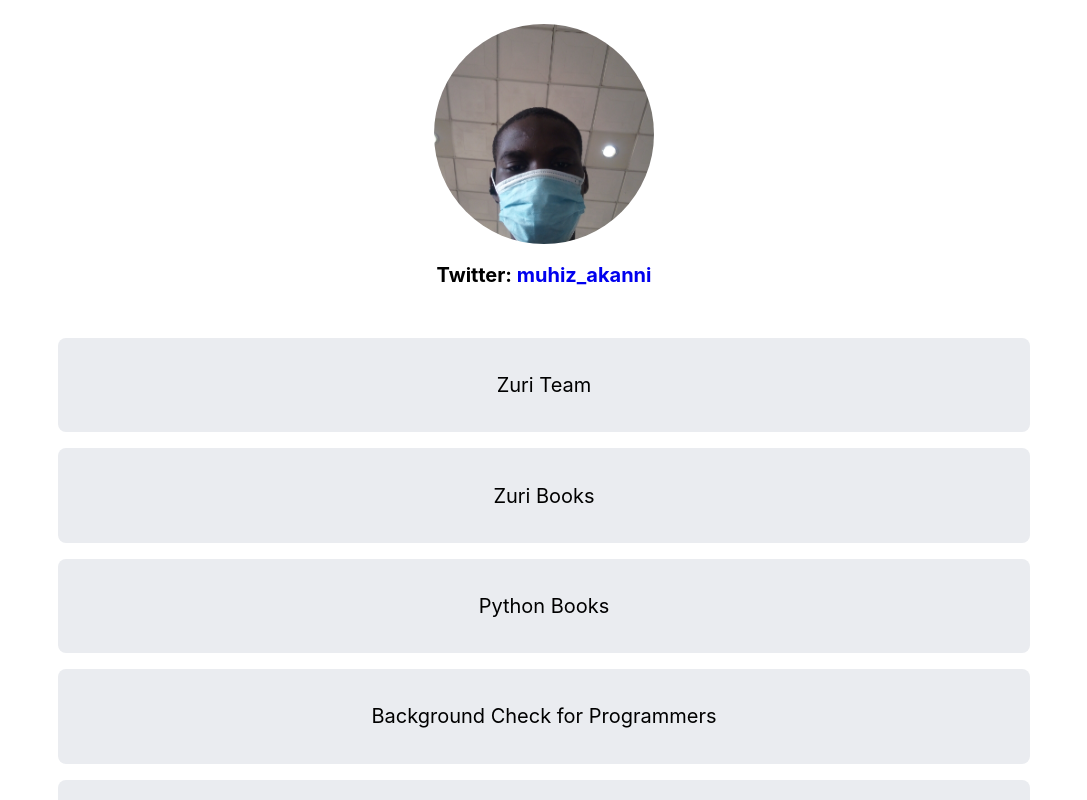
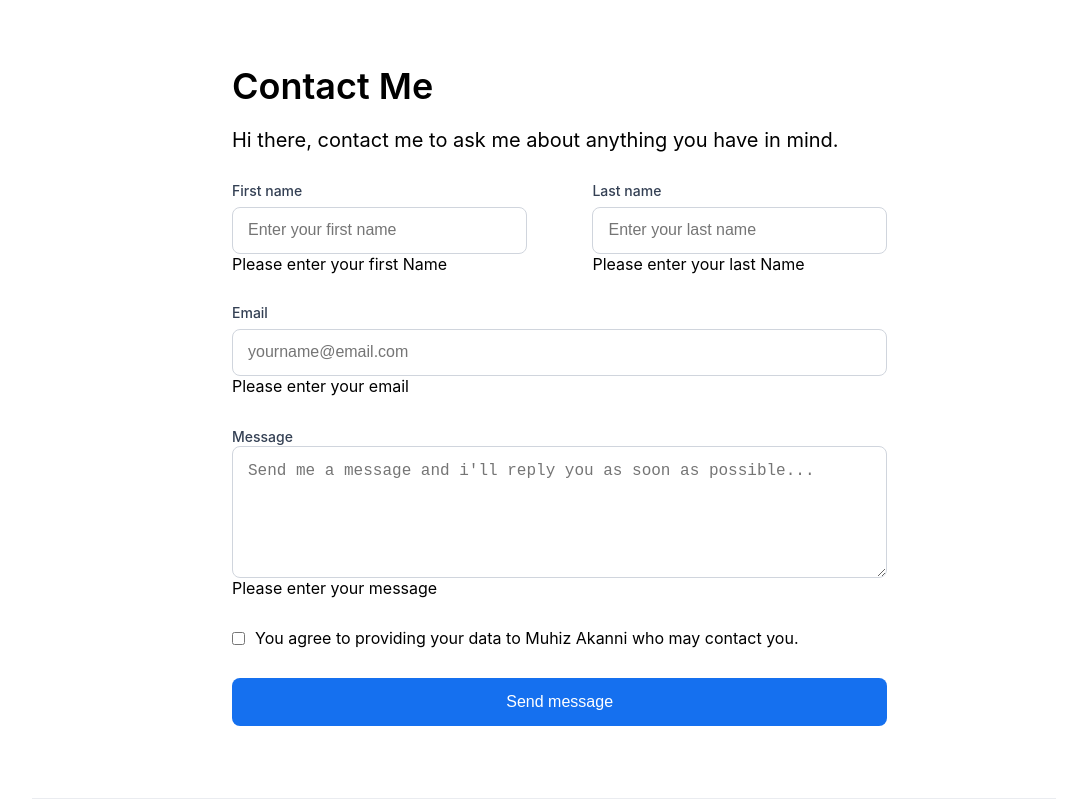
Before and after one commit to muakone/hng-secondTask, a React (Create React App) app: page /contact in a window 1280 px wide. Shown: the top 800 px of the page, without its empty margins (96-1183 px from the left). Built offline with nearby package versions, Linux system fonts and the light colour scheme.

Commit message:
feat: finished with the ui design

```diff
--- a/src/App.css
+++ b/src/App.css
@@ -23,7 +23,7 @@
   width: 220px;
   height: 220px;
   border-radius: 50%;
-  object-fit:cover;
+  object-fit: cover;
 }
 
 #profile p {
@@ -76,6 +76,101 @@
   height: 50px;
 }
 
+/*Contact page*/
+#contact-me {
+  width: 80%;
+  display: flex;
+  margin: 40px auto 40px 200px;
+  flex-direction: column;
+  justify-content: center;
+}
+#contact-me h2 {
+  font-weight: 600;
+  font-size: 36px;
+}
+ .contact-me__para {
+  font-weight: 400;
+  font-size: 20px;
+  margin: 20px 0 30px 0;
+}
+form {
+  display: grid;
+  gap: 30px;
+}
+label {
+  font-weight: 500;
+  font-size: 14px;
+  margin-bottom: 8px;
+  color: #344054;
+}
+.name {
+  display: flex;
+  justify-content: space-between;
+  width: 80%;
+}
+.fname,
+.lname {
+  width: 45%;
+  display: flex;
+  flex-direction: column;
+}
+.email-div {
+  width: 80%;
+  display: flex;
+  flex-direction: column;
+}
+input[type="text"],
+input[type="email"],
+textarea {
+  border-radius: 8px;
+  padding: 15px;
+  border: 1px solid #d0d5dd;
+  outline: none;
+}
+input[type="text"]::placeholder,
+input[type="email"]::placeholder,
+textarea::placeholder {
+  font-size: 16px;
+}
+textarea {
+  width: 80%;
+  height: 132px;
+  display: flex;
+  flex-direction: column;
+}
+input:focus,
+textarea:focus {
+  border-color: #84caff;
+}
+.agreement {
+  display: flex;
+  align-items: center;
+}
+#checkbox {
+  border-radius: 3px;
+  border: 1px solid #d0d5dd;
+  margin-right: 10px;
+}
+.agreement p {
+  font-weight: 400;
+  font-size: 16px;
+}
+#btn__submit {
+  width: 80%;
+  text-align: center;
+  border-radius: 8px;
+  background: #1570ef;
+  padding: 15px 20px;
+  cursor: pointer;
+  border: none;
+  color: white;
+  font-size: 16px;
+}
+
+
+
+
+/*Contact me ends here*/
 #footer {
   display: flex;
   justify-content: space-between;
@@ -91,7 +186,11 @@
   font-weight: 400;
   font-size: 16px;
 }
-
+@media(max-width: 768px) {
+  #contact-me{
+    margin: 40px auto 40px 50px;
+  }
+}
 @media (max-width: 600px) {
   #App {
     width: 90%;
@@ -110,6 +209,20 @@
   #links a {
     font-size: 14px;
   }
+  #contact-me{
+    margin: 40px auto 40px auto;
+  }
+  .name{
+    flex-direction: column;
+    width: 100%;
+    gap: 30px;
+  }
+  .fname,.lname, .email-div, textarea{
+    width: 100%;
+  }
+  #btn__submit {
+    width: 100%;
+  }
   #footer {
     flex-direction: column;
     gap: 2rem;
--- a/src/App.js
+++ b/src/App.js
@@ -1,13 +1,16 @@
 import './App.css';
-import Profile from "./component/Profile";
-import Links from "./component/Links";
 import Footer from "./component/Footer";
+import { Route, Routes } from "react-router-dom"
+import Home from './pages/Home';
+import Contact from './pages/Contact';
 
 function App() {
   return (
     <div id="App">
-      <Profile />
-      <Links />
+      <Routes>
+        <Route path='/' element={<Home />} />
+        <Route path='/contact' element={<Contact />} />
+      </Routes>
       <Footer />
     </div>
   );
--- a/src/component/Links.jsx
+++ b/src/component/Links.jsx
@@ -1,6 +1,7 @@
 import React from "react";
 import Github from "../images/github.svg";
 import Slack from "../images/slack.svg";
+import { Link } from "react-router-dom"
 
 const Links = () => {
   return (
@@ -46,6 +47,7 @@ const Links = () => {
         >
           Buy free design books from zuri
         </a>
+        <Link to="/contact" id="contact">Contact Me</Link>
       </div>
       <div id="icons">
         <img src={Slack} alt="slack-icon" />
--- a/src/index.js
+++ b/src/index.js
@@ -3,11 +3,14 @@ import ReactDOM from 'react-dom/client';
 import './index.css';
 import App from './App';
 import reportWebVitals from './reportWebVitals';
+import { BrowserRouter } from 'react-router-dom';
 
 const root = ReactDOM.createRoot(document.getElementById('root'));
 root.render(
   <React.StrictMode>
+    <BrowserRouter>
     <App />
+    </BrowserRouter>
   </React.StrictMode>
 );
 
--- a/src/pages/Contact.jsx
+++ b/src/pages/Contact.jsx
@@ -0,0 +1,91 @@
+import React, { useState } from "react";
+
+const Contact = () => {
+  const name = "Muhiz Akanni";
+  const [fnameRef, setFnameRef] = useState("");
+  const [lnameRef, setLnameRef] = useState("");
+  const [emailRef, setEmailRef] = useState("");
+  const [textareaRef, setTextareaRef] = useState("");
+  const handleSubmit = (e) => {
+    e.preventDefault();
+    console.log(fnameRef, lnameRef, emailRef, textareaRef);
+  };
+  return (
+    <div id="contact-me">
+      <h2>Contact Me</h2>
+      <p className="contact-me__para">
+        Hi there, contact me to ask me about anything you have in mind.
+      </p>
+      <form>
+        <div className="name">
+          <div className="fname">
+            <label>First name</label>
+            <input
+              type="text"
+              name="fname"
+              id="first_name"
+              placeholder="Enter your first name"
+              value={fnameRef}
+              onChange={(e) => setFnameRef(e.target.value)}
+              required
+            />
+            <p className="error" id="error__fname">
+              Please enter your first Name
+            </p>
+          </div>
+          <div className="lname">
+            <label>Last name</label>
+            <input
+              type="text"
+              name="lname"
+              id="last_name"
+              placeholder="Enter your last name"
+              value={lnameRef}
+              onChange={(e) => setLnameRef(e.target.value)}
+              required
+            />
+            <p className="error" id="error__lname">
+              Please enter your last Name
+            </p>
+          </div>
+        </div>
+        <div className="email-div">
+          <label>Email</label>
+          <input
+            type="email"
+            id="email"
+            placeholder="yourname@email.com"
+            value={emailRef}
+            onChange={(e) => setEmailRef(e.target.value)}
+            required
+          />
+          <p className="error" id="error__email">
+            Please enter your email
+          </p>
+        </div>
+        <div className="textarea">
+          <label>Message</label>
+          <textarea
+            id="message"
+            placeholder="Send me a message and i'll reply you as soon as possible... "
+            value={textareaRef}
+            onChange={(e) => setTextareaRef(e.target.value)}
+            required
+          />
+          <p className="error" id="error__message">
+            Please enter your message
+          </p>
+        </div>
+        <div className="agreement">
+          <input type="checkbox" id="checkbox" required />
+          <p>You agree to providing your data to {name} who may contact you.</p>
+        </div>
+        <button id="btn__submit" onClick={(e) => handleSubmit(e)}>
+          Send message
+        </button>
+      </form>
+    </div>
+  );
+};
+
+export default Contact;
--- a/src/pages/Home.jsx
+++ b/src/pages/Home.jsx
@@ -0,0 +1,14 @@
+import React from 'react'
+import Links from '../component/Links'
+import Profile from '../component/Profile'
+
+const Home = () => {
+  return (
+    <>
+    <Profile />
+    <Links />
+    </>
+  )
+}
+
+export default Home
```
